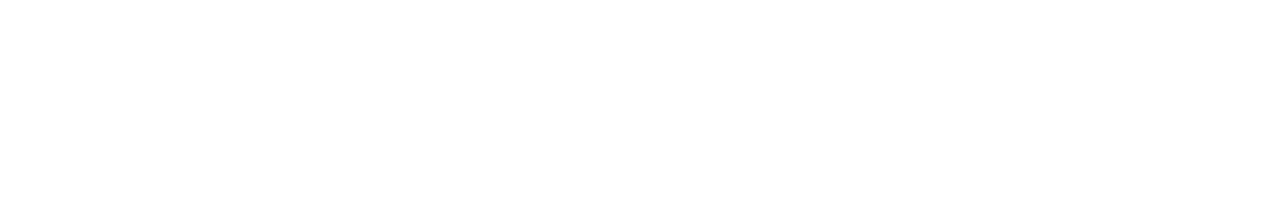
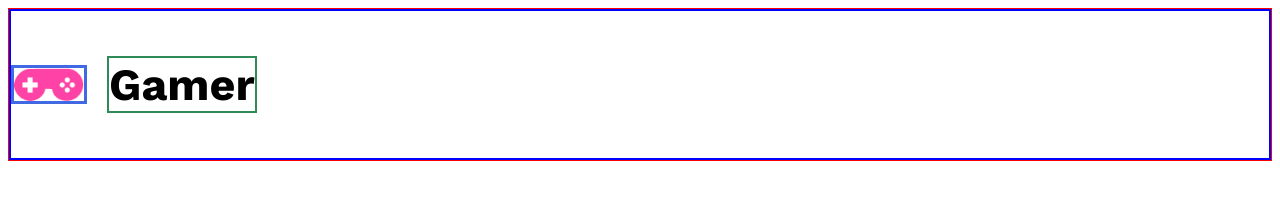
Before and after one commit to Rabbi-Hossain/SECOND-ASSINGMENT, a plain HTML site: page index.html in a window 1280 px wide. Drawn offline with nearby package versions, Linux system fonts and the light colour scheme.

Commit message:
add a file finidhed

```diff
--- a/index.html
+++ b/index.html
@@ -1,11 +1,29 @@
 <!DOCTYPE html>
 <html lang="en">
+
 <head>
     <meta charset="UTF-8">
     <meta name="viewport" content="width=device-width, initial-scale=1.0">
-    <title>Document</title>
+    <title>Gaming Landing page design</title>
+    <link rel="preconnect" href="https://fonts.googleapis.com">
+    <link rel="preconnect" href="https://fonts.gstatic.com" crossorigin>
+    <link href="https://fonts.googleapis.com/css2?family=Work+Sans:wght@400;500;600;700&display=swap" rel="stylesheet">
+    <link rel="stylesheet" href="style.css">
 </head>
 <body>
+    <!-- nav section start -->
+    <nav>
+        <div class="nav-container">
 
+            <div class="nav-logo">
+                <img src="images/Frame.png" alt="">
+                <p class="nav-logo-word"><span>G</span>amer</p>
+            </div>
+
+            <div class="nav-item">
+
+            </div>
+        </div>
+    </nav>
 </body>
 </html>
--- a/style.css
+++ b/style.css
@@ -0,0 +1,32 @@
+/* all body styles */
+body {
+    font-family: 'Work Sans', sans-serif;
+}
+
+nav {
+    border: 1px solid red;
+    min-height: 100px;
+}
+
+.nav-logo {
+    border: 2px solid blue;
+    display: flex;
+    justify-content: ;
+    align-items: center;
+    gap: 20px;
+}
+
+.nav-logo img {
+    border: 3px solid royalblue;
+    width: 70px;
+}
+
+.nav-logo p {
+    border: 2px solid seagreen;
+    font-size: 2.8rem;
+    font-weight: 700
+}
+
+/* .nav-item{
+    border: 5px solid green;
+} */
```
